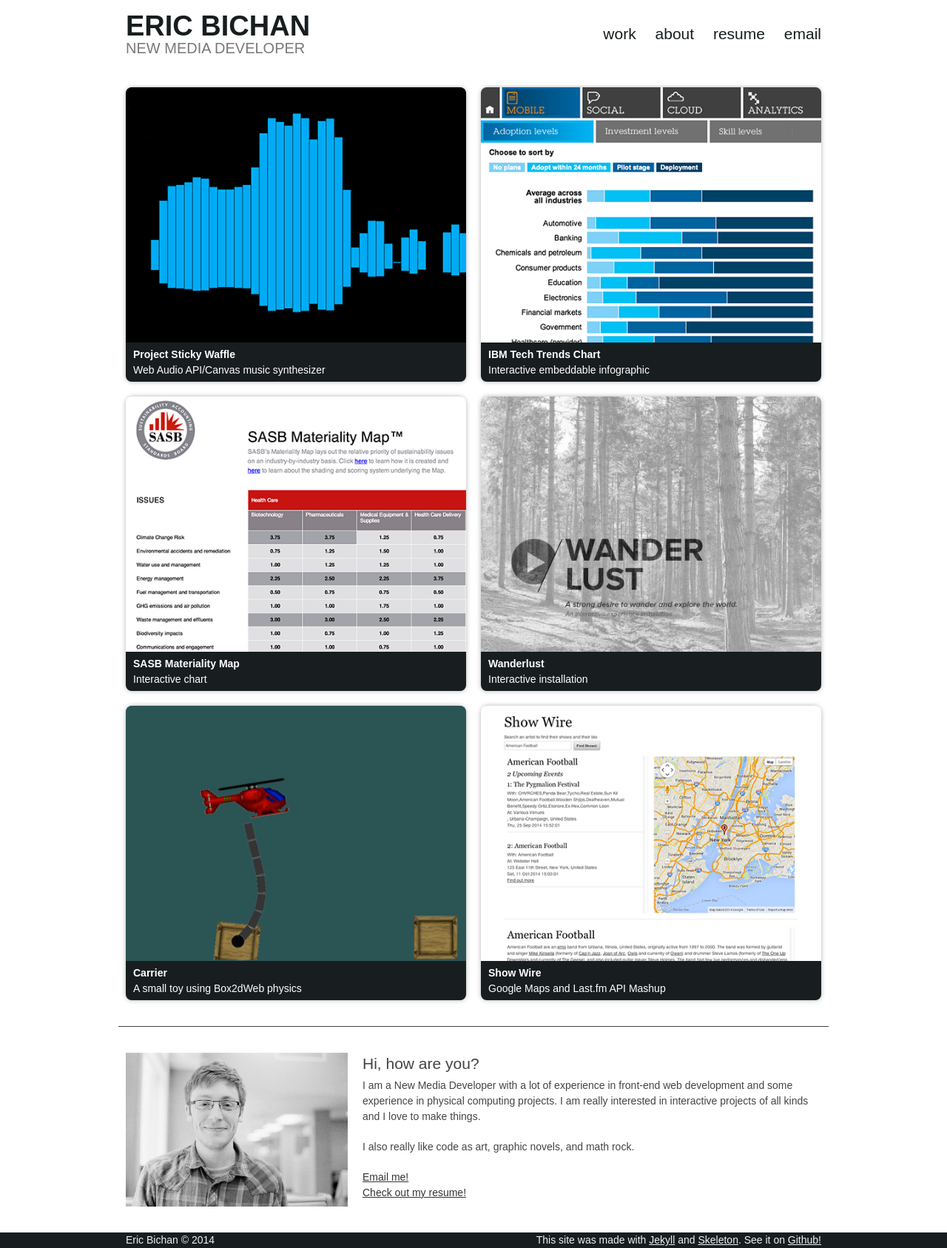
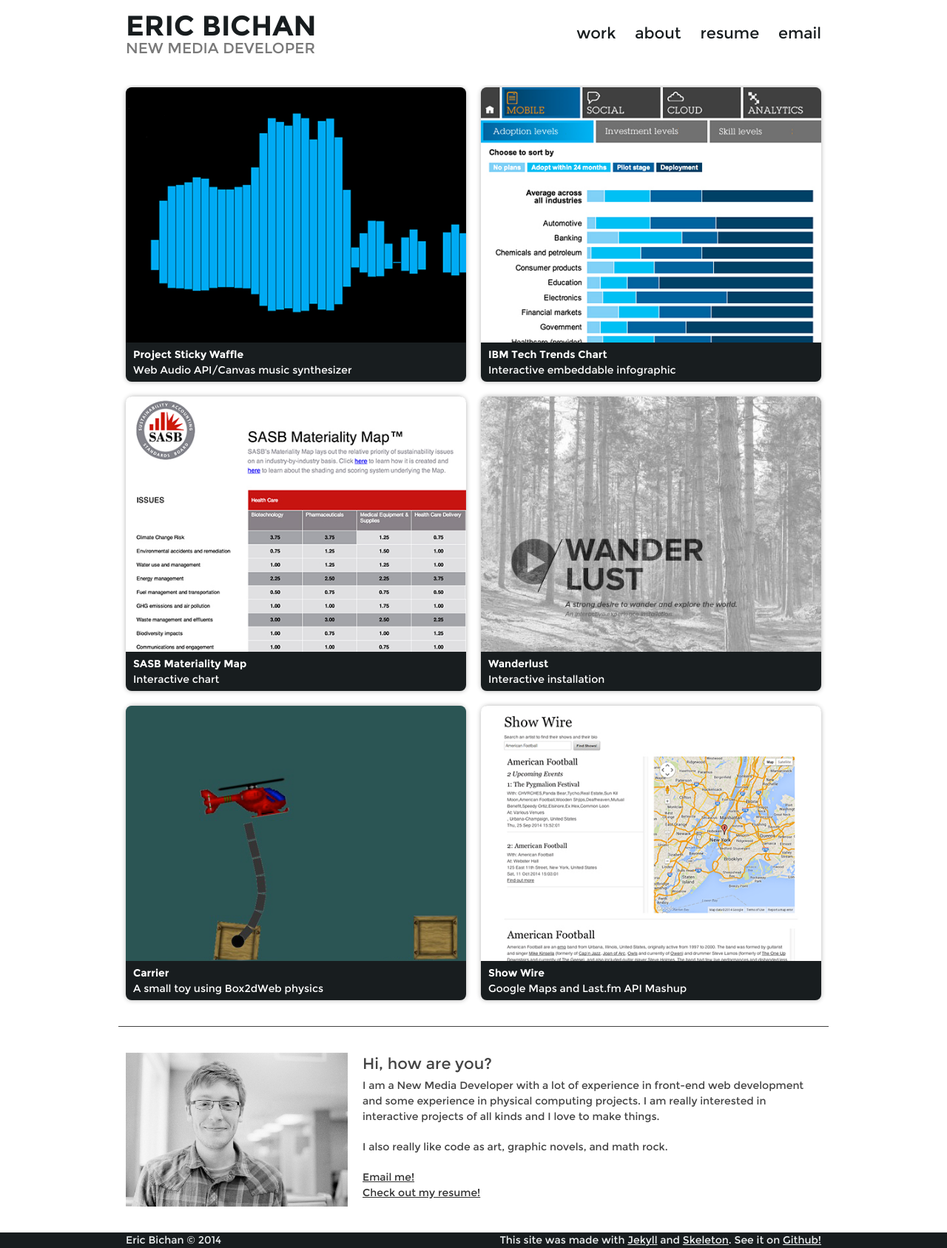
Before and after one commit to bichan17/BDB2, a Jekyll site: the page built from index.html, in a window 1280 px wide. Shown: the whole page at 74% size. Built offline with Jekyll 4.4.1, drawn with Linux system fonts in a browser that asks for light colours; some web fonts are replaced; Markdown is read by kramdown in place of the engine named in the settings.

Commit message:
fixed windows chrome font rendering

```diff
--- a/css/layout.css
+++ b/css/layout.css
@@ -265,21 +265,30 @@ nav a:hover {
 		comment brackets */
 
 @font-face {
-  font-family: 'Montserrat';
-  src: url('montserrat-regular-webfont.eot');
-  src: url('montserrat-regular-webfont.eot?#iefix') format('embedded-opentype'),
-       url('montserrat-regular-webfont.ttf') format('truetype');
-  font-style: normal;
-  font-weight: 400;
+    font-family: 'Montserrat';
+    src: url('../fonts/montserrat-regular-webfont.eot');
+    src: url('../fonts/montserrat-regular-webfont.eot?#iefix') format('embedded-opentype'),
+         url('../fonts/montserrat-regular-webfont.svg#montserratregular') format('svg'),
+         url('../fonts/montserrat-regular-webfont.woff') format('woff'),
+         url('../fonts/montserrat-regular-webfont.ttf') format('truetype');
+    font-weight: 400;
+    font-style: normal;
+
 }
 
+
+
+
 @font-face {
-  font-family: 'Montserrat';
-  src: url('montserrat-bold-webfont.eot');
-  src: url('montserrat-bold-webfont.eot?#iefix') format('embedded-opentype'),
-       url('montserrat-bold-webfont.ttf') format('truetype');
-  font-style: normal;
-  font-weight: 700;
+    font-family: 'Montserrat';
+    src: url('../fonts/montserrat-bold-webfont.eot');
+    src: url('../fonts/montserrat-bold-webfont.eot?#iefix') format('embedded-opentype'),
+         url('../fonts/montserrat-bold-webfont.svg#montserratbold') format('svg'),
+         url('../fonts/montserrat-bold-webfont.woff') format('woff'),
+         url('../fonts/montserrat-bold-webfont.ttf') format('truetype');
+    font-weight: 700;
+    font-style: normal;
+
 }
 
 /*@font-face {
```
Also changed, not shown: 1 other file.
